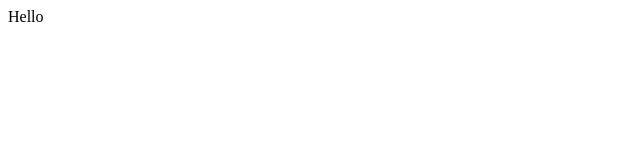
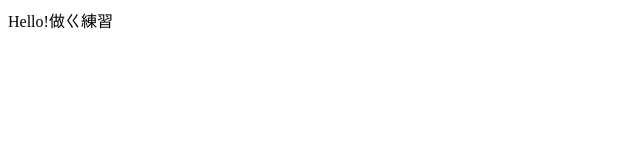
Before and after one commit to A982148/hw-week03, a plain HTML site: page index.html in a window 1280 px wide. Shown: the whole page, without its empty margins (0-640 px from the left). Drawn offline with Linux system fonts and the light colour scheme.

Commit message:
練習一下

```diff
--- a/index.html
+++ b/index.html
@@ -3,7 +3,7 @@
 <head></head>
 
 <body>
-    <p>Hello</p>
+    <p>Hello!做ㄍ練習</p>
 </body>
 
 </html>
```
